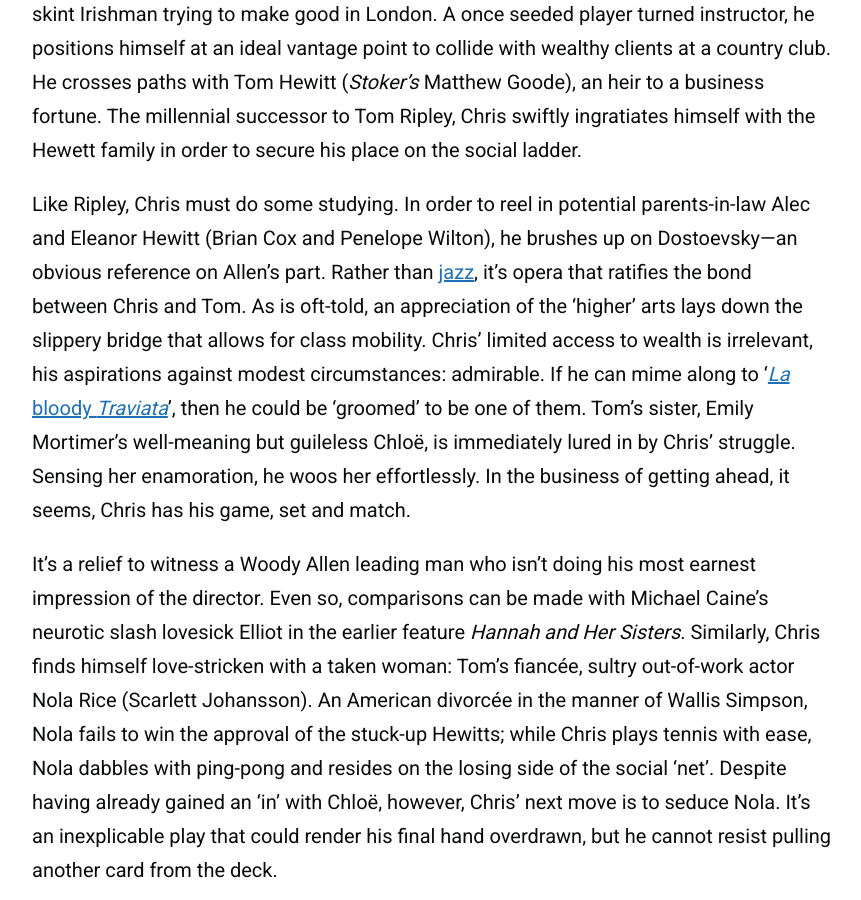
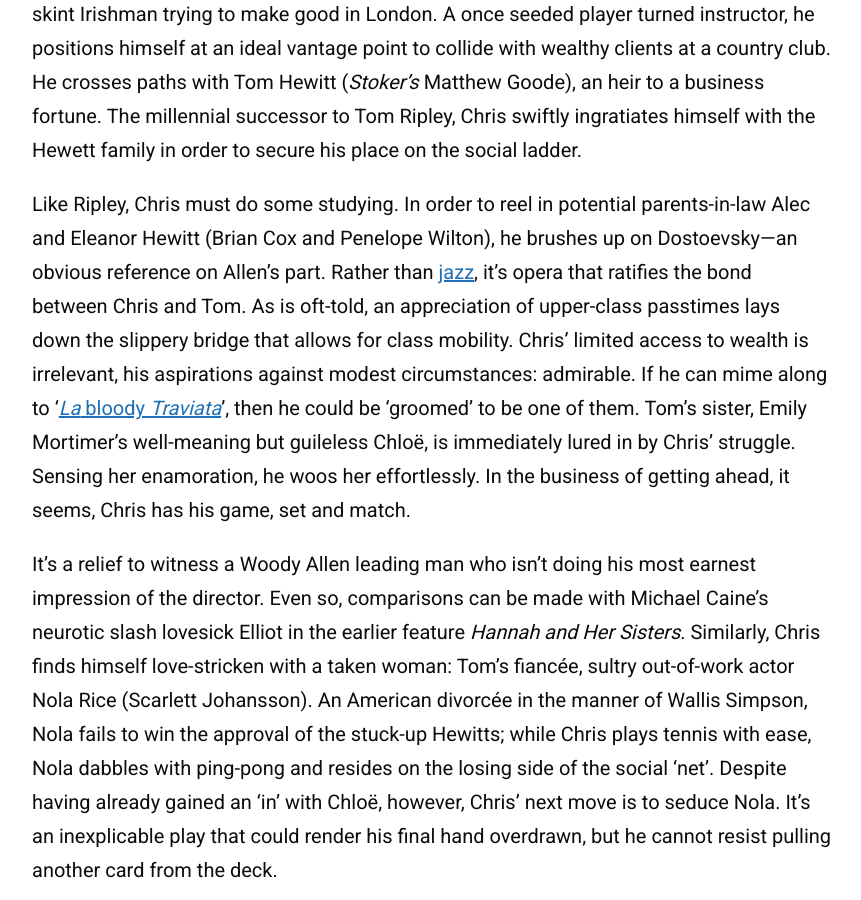
Before and after one commit to zoeurl/zoedowney.github.io, a Jekyll site: the page built from _posts/2024-02-22-match-point.md, in a window 1280 px wide and 900 px high, scrolled down 1873 px. Shown: the whole window, without its empty margins (208-1069 px from the left). Built offline with Jekyll 4.4.1, drawn with Linux system fonts in a browser that asks for light colours.

Commit message:
Update 2024-02-22-match-point.md

```diff
--- a/_posts/2024-02-22-match-point.md
+++ b/_posts/2024-02-22-match-point.md
@@ -17,7 +17,7 @@
 
 Jonathan Rhys-Meyers trades football [boots](https://en.wikipedia.org/wiki/Bend_It_Like_Beckham) for a tennis racket to star as Chris Wilton, a skint Irishman trying to make good in London. A once seeded player turned instructor, he positions himself at an ideal vantage point to collide with wealthy clients at a country club. He crosses paths with Tom Hewitt (_Stoker's_ Matthew Goode), an heir to a business fortune. The millennial successor to Tom Ripley, Chris swiftly ingratiates himself with the Hewett family in order to secure his place on the social ladder.
 
-Like Ripley, Chris must do some studying. In order to reel in potential parents-in-law Alec and Eleanor Hewitt (Brian Cox and Penelope Wilton), he brushes up on Dostoevsky—an obvious reference on Allen's part. Rather than [jazz](https://www.youtube.com/watch?v=mT-fOr29OfA&t=1s&ab_channel=TomasvdB), it’s opera that ratifies the bond between Chris and Tom. As is oft-told, an appreciation of the 'higher' arts lays down the slippery bridge that allows for class mobility. Chris’ limited access to wealth is irrelevant, his aspirations against modest circumstances: admirable. If he can mime along to ‘[_La_ bloody _Traviata_](https://en.wikipedia.org/wiki/La_traviata)’, then he could be ‘groomed’ to be one of them. Tom’s sister, Emily Mortimer’s well-meaning but guileless Chloë, is immediately lured in by Chris’ struggle. Sensing her enamoration, he woos her effortlessly. In the business of getting ahead, it seems, Chris has his game, set and match.
+Like Ripley, Chris must do some studying. In order to reel in potential parents-in-law Alec and Eleanor Hewitt (Brian Cox and Penelope Wilton), he brushes up on Dostoevsky—an obvious reference on Allen's part. Rather than [jazz](https://www.youtube.com/watch?v=mT-fOr29OfA&t=1s&ab_channel=TomasvdB), it’s opera that ratifies the bond between Chris and Tom. As is oft-told, an appreciation of upper-class passtimes lays down the slippery bridge that allows for class mobility. Chris’ limited access to wealth is irrelevant, his aspirations against modest circumstances: admirable. If he can mime along to ‘[_La_ bloody _Traviata_](https://en.wikipedia.org/wiki/La_traviata)’, then he could be ‘groomed’ to be one of them. Tom’s sister, Emily Mortimer’s well-meaning but guileless Chloë, is immediately lured in by Chris’ struggle. Sensing her enamoration, he woos her effortlessly. In the business of getting ahead, it seems, Chris has his game, set and match.
 
 It’s a relief to witness a Woody Allen leading man who isn’t doing his most earnest impression of the director. Even so, comparisons can be made with Michael Caine’s neurotic slash lovesick Elliot in the earlier feature _Hannah and Her Sisters_. Similarly, Chris finds himself love-stricken with a taken woman: Tom’s fiancée, sultry out-of-work actor Nola Rice (Scarlett Johansson). An American divorcée in the manner of Wallis Simpson, Nola fails to win the approval of the stuck-up Hewitts; while Chris plays tennis with ease, Nola dabbles with ping-pong and resides on the losing side of the social ‘net’. Despite having already gained an ‘in’ with Chloë, however, Chris’ next move is to seduce Nola. It’s an inexplicable play that could render his final hand overdrawn, but he cannot resist pulling another card from the deck.
 
```
